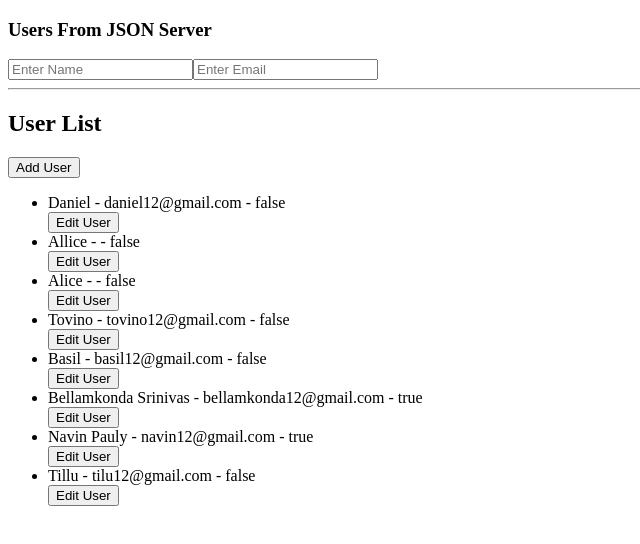
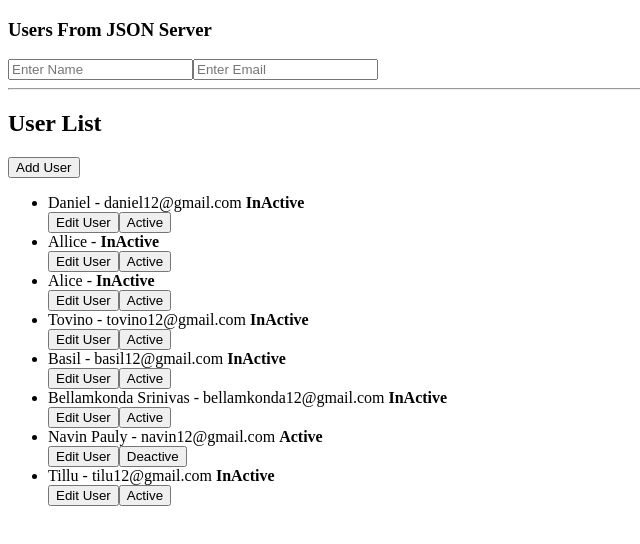
Before and after one commit to Rishab-RajHR/Angular-21, an Angular app: page / in a window 1280 px wide. Shown: the top 544 px of the page, without its empty margins (0-640 px from the left). Built offline with nearby package versions, Linux system fonts and the light colour scheme; data requests are answered from the project's data file.

Commit message:
Patch API Method

```diff
--- a/db.json
+++ b/db.json
@@ -4,13 +4,15 @@
       "name": "Daniel",
       "email": "daniel12@gmail.com",
       "isActive": false,
-      "id": "1"
+      "id": "1",
+      "status": true
     },
     {
       "name": "Allice",
       "email": "",
       "isActive": false,
-      "id": "kRyp0XmVDXU"
+      "id": "kRyp0XmVDXU",
+      "status": true
     },
     {
       "name": "Alice",
@@ -33,7 +35,7 @@
     {
       "name": "Bellamkonda Srinivas",
       "email": "bellamkonda12@gmail.com",
-      "isActive": true,
+      "isActive": false,
       "id": "G0EIClaUNkQ"
     },
     {
--- a/src/app/app.html
+++ b/src/app/app.html
@@ -24,7 +24,10 @@
 
 <ul>
     @for (user of users(); track user.id) {
-        <li> {{ user.name }} - {{ user.email }} - {{ user.isActive }}</li>
+        <li> {{ user.name }} - {{ user.email }}
+           <strong> {{ user.isActive ? "Active" : "InActive"}}</strong>
+        </li>
         <button (click)="editUser(user)"> Edit User </button>
+        <button (click)="toggleStatus(user)">{{ user.isActive ? "Deactive": "Active" }}</button>
     }
 </ul>
--- a/src/app/app.ts
+++ b/src/app/app.ts
@@ -2,6 +2,7 @@ import { Component, inject, signal } from '@angular/core';
 import { toSignal } from '@angular/core/rxjs-interop';
 import { UserService } from './services/user-service';
 import { User } from './models/user';
+import { isActive } from '@angular/router';
 
 @Component({
   imports: [],
@@ -69,6 +70,16 @@ export class App {
      }
     }
 
+    toggleStatus(user: User) {
+       this.userService.updateUserStatus(user.id!, !user.isActive).subscribe(() => {
+          this.users.update(list =>
+             list.map(u =>
+               u.id === user.id ? { ...u, isActive: !u.isActive } : u
+             )
+          )
+       })
+    }
+
     afterSave(){
           this.loadUsers();
           this.name.set('');
--- a/src/app/services/user-service.ts
+++ b/src/app/services/user-service.ts
@@ -25,4 +25,10 @@ export class UserService {
     updateUser(id: number, user: User): Observable<User>{
        return this.http.put<User>(`${this.apiURL}/${id}`, user);
     }
+
+    // PATCH API to update part of the user data
+    updateUserStatus(id: number, status:boolean): Observable<User> {
+       return this.http.patch<User>(`${this.apiURL}/${id}`, { status });
+    }
+
 }
```
